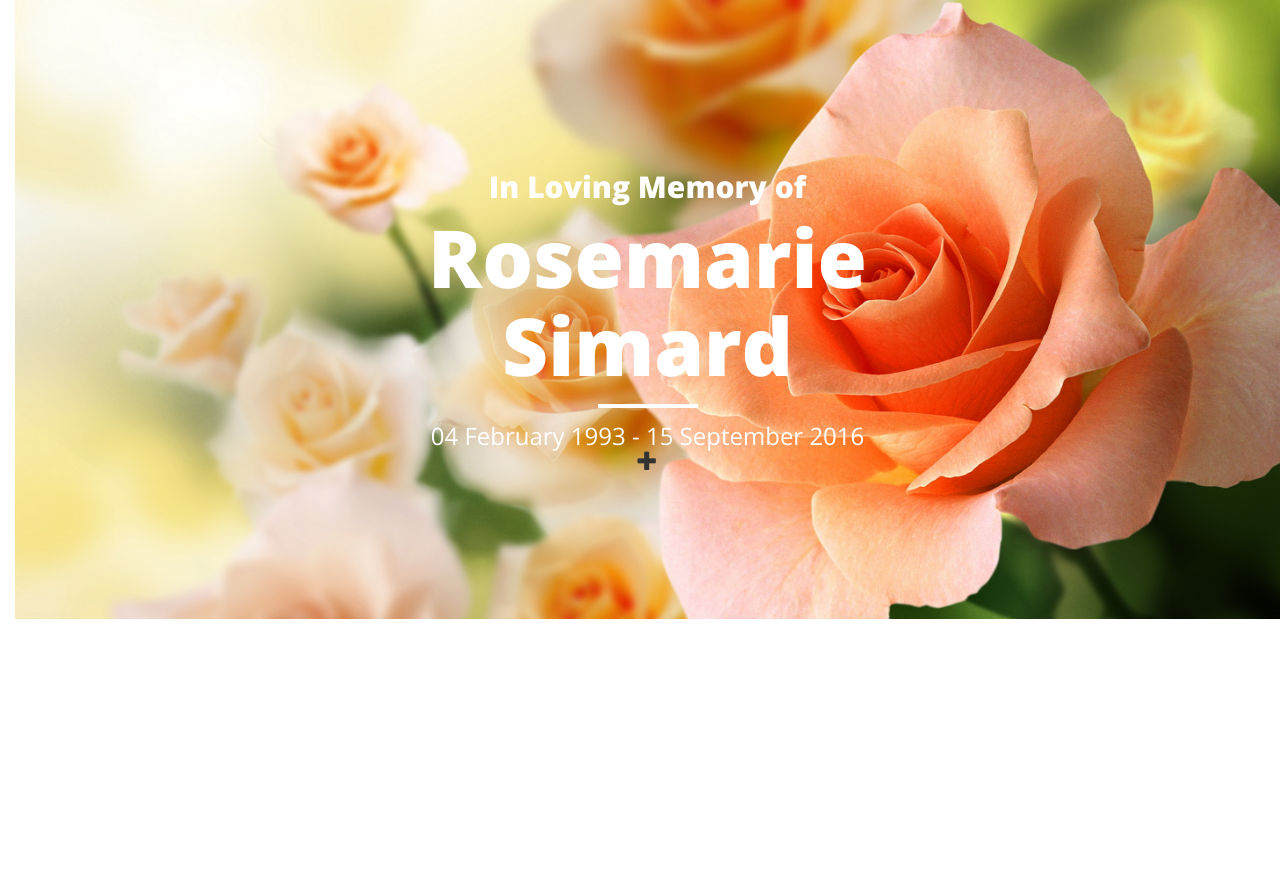
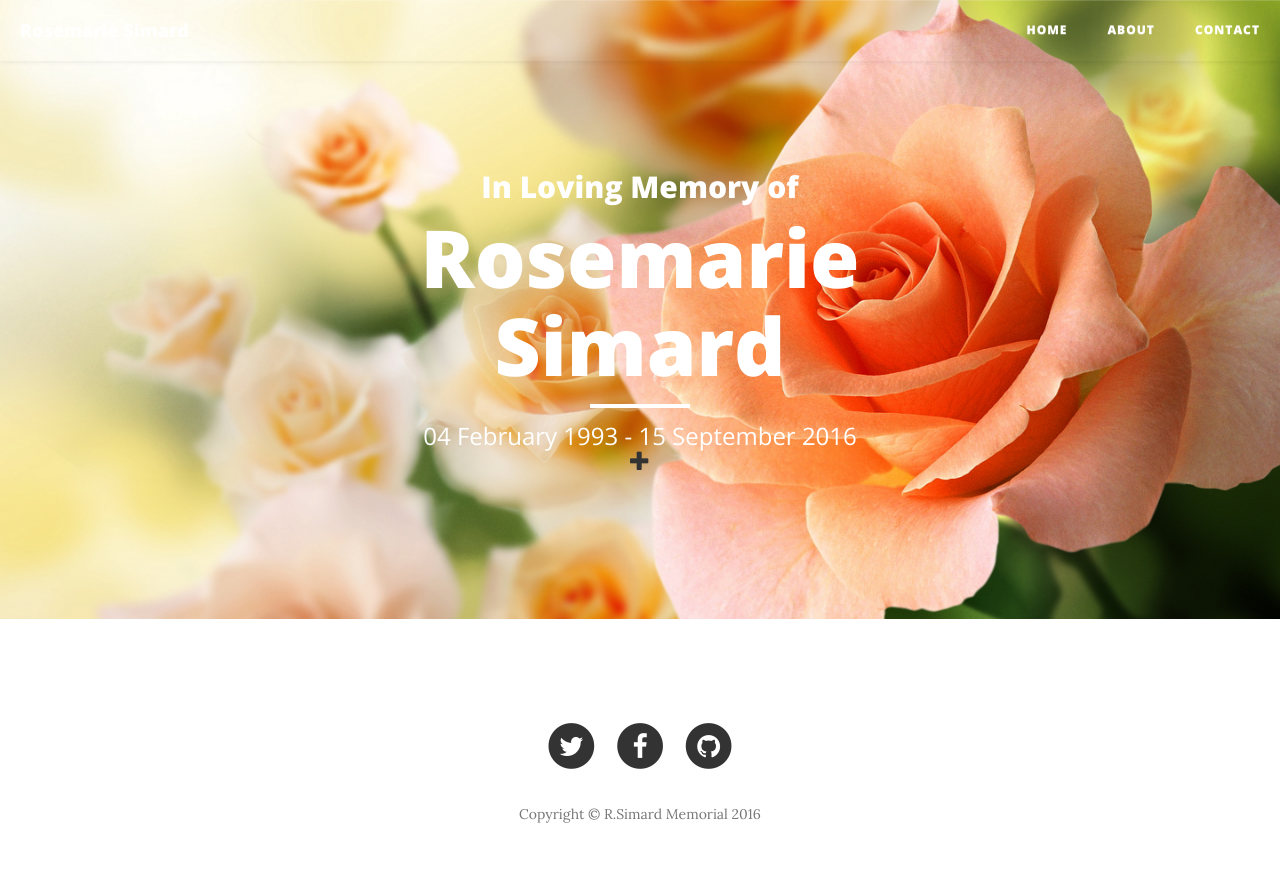
Before and after one commit to gsimore/Memorial-of-Rosemarie-Simard, a Django app: page / in a window 1280 px wide. Before the commit the page ends 619 px from the top, so only its background shows below. Run offline with Django 3.2, Linux system fonts and the light colour scheme; data that the repository does not hold is empty; some libraries are stand-ins or nearby versions.

Commit message:
have made the website pretty, have functioning app with post form, post edit if authorized, post_Detail page customized, and 'home' link working. About and contact to be either finished or deleted.

```diff
--- a/mewall/static/css/wall.css
+++ b/mewall/static/css/wall.css
@@ -4,5 +4,18 @@ h1 a {
 }
 
 body {
-    padding-left: 15px;
+
 }
+
+.navtext {
+    color: #CA3036;
+}
+
+.subpage-header {
+  height: 50%;
+  font-size: 0.5em;
+}
+
+#footer {
+  height: 10%;
+}
--- a/mewall/templates/mewall/head.html
+++ b/mewall/templates/mewall/head.html
@@ -33,22 +33,37 @@
     <body>
 
           <!-- Navigation -->
+          <nav class="navbar navbar-default navbar-custom navbar-fixed-top">
+              <div class="container-fluid">
+                  <!-- Brand and toggle get grouped for better mobile display -->
+                  <div class="navbar-header page-scroll">
+                      <button type="button" class="navbar-toggle" data-toggle="collapse" data-target="#bs-example-navbar-collapse-1">
+                          <span class="sr-only">Toggle navigation</span>
+                          Menu <i class="fa fa-bars"></i>
+                      </button>
+                      <a class="navbar-brand navtext" href="index.html">Rosemarie Simard</a>
+                  </div>
 
-          <header class="intro-header" style="background-image: url('/static/img/rose.jpg')">
-              <div class="container">
-                  <div class="row">
-                      <div class="col-lg-8 col-lg-offset-2 col-md-10 col-md-offset-1">
-                          <div class="site-heading">
-                              <h2>In Loving Memory of</h2>
-                                <h1>Rosemarie Simard</h1>
-                              <hr class="small">
-                              <span class="subheading"> 04 February 1993 - 15 September 2016 </span>
-                              <a href="{% url 'post_new' %}" class="top-menu"><span class="glyphicon glyphicon-plus"></span></a>
-                          </div>
-                      </div>
+                  <!-- Collect the nav links, forms, and other content for toggling -->
+                  <div class="collapse navbar-collapse" id="bs-example-navbar-collapse-1">
+                      <ul class="nav navbar-nav navbar-right navtext">
+                          <li>
+                              <a href="{% url 'post_list' %}">Home</a>
+                          </li>
+                          <li>
+                              <a href="about.html">About</a>
+                          </li>
+                          <li>
+                              <a href="contact.html">Contact</a>
+                          </li>
+                      </ul>
                   </div>
+                  <!-- /.navbar-collapse -->
               </div>
-          </header>
+              <!-- /.container -->
+          </nav>
+                  {% block header %}
+                  {% endblock %}
 
           <!-- Main Content -->
           <div class="container">
@@ -61,6 +76,42 @@
                   </div>
               </div>
           </div>
+
+          <footer>
+              <div class="container">
+                  <div class="row">
+                      <div class="col-lg-8 col-lg-offset-2 col-md-10 col-md-offset-1">
+                          <ul class="list-inline text-center">
+                              <li>
+                                  <a href="#">
+                                      <span class="fa-stack fa-lg">
+                                          <i class="fa fa-circle fa-stack-2x"></i>
+                                          <i class="fa fa-twitter fa-stack-1x fa-inverse"></i>
+                                      </span>
+                                  </a>
+                              </li>
+                              <li>
+                                  <a href="#">
+                                      <span class="fa-stack fa-lg">
+                                          <i class="fa fa-circle fa-stack-2x"></i>
+                                          <i class="fa fa-facebook fa-stack-1x fa-inverse"></i>
+                                      </span>
+                                  </a>
+                              </li>
+                              <li>
+                                  <a href="#">
+                                      <span class="fa-stack fa-lg">
+                                          <i class="fa fa-circle fa-stack-2x"></i>
+                                          <i class="fa fa-github fa-stack-1x fa-inverse"></i>
+                                      </span>
+                                  </a>
+                              </li>
+                          </ul>
+                          <p class="copyright text-muted">Copyright &copy; R.Simard Memorial 2016</p>
+                      </div>
+                  </div>
+              </div>
+          </footer>
 
       <script src="vendor/jquery/jquery.min.js"></script>
 
--- a/mewall/templates/mewall/post_edit.html
+++ b/mewall/templates/mewall/post_edit.html
@@ -2,7 +2,7 @@
 
 
 {% block content %}
-    <h1>New post</h1>
+    <h1>Your words.</h1>
     <form method="POST" class="post-form">{% csrf_token %}
         {{ form.as_p }}
         <button type="submit" class="save btn btn-default">Save</button>
--- a/mewall/templates/mewall/post_list.html
+++ b/mewall/templates/mewall/post_list.html
@@ -1,9 +1,23 @@
 {% extends 'mewall/head.html' %}
 
-      <div>
-          <h1><a href="/">In Loving Memory of Rosemarie Simard</a></h1>
-          <div> 04 February 1993 - 15 September 2016 </div>
-      </div>
+      {% block header %}
+      <header class="intro-header" style="background-image: url('/static/img/rose.jpg')">
+          <div class="container">
+              <div class="row">
+                  <div class="col-lg-8 col-lg-offset-2 col-md-10 col-md-offset-1">
+                      <div class="site-heading">
+                          <h2>In Loving Memory of</h2>
+                            <h1>Rosemarie Simard</h1>
+                          <hr class="small">
+                          <span class="subheading"> 04 February 1993 - 15 September 2016 </span>
+                          <a href="{% url 'post_new' %}" class="top-menu"><span class="glyphicon glyphicon-plus"></span></a>
+                      </div>
+                  </div>
+              </div>
+          </div>
+      </header>
+      {% endblock %}
+
       {% block content %}
       {% for post in posts %}
           <div id="post" class="post">
```
Also changed, not shown: mewall/templates/mewall/post_detail.html (+24 -1 lines), mewall/static/img/white-rose.jpg (added), requirements.txt (added).
